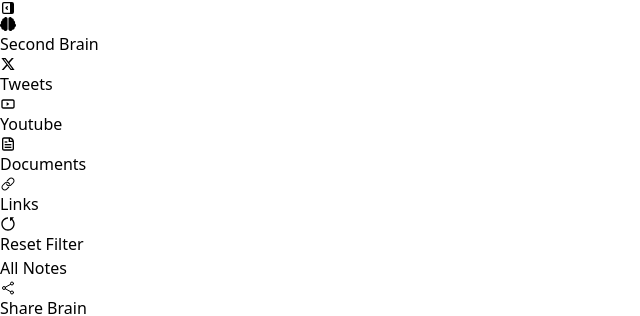
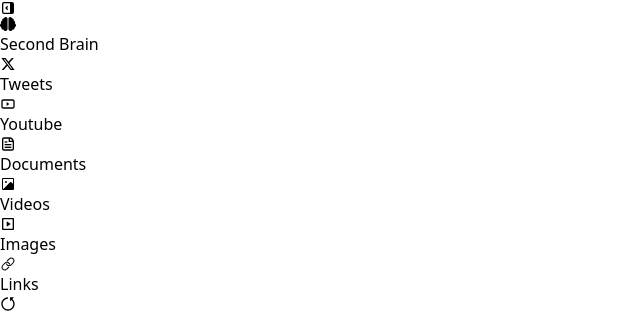
Before and after one commit to lomash-choudhary/Second-Brain-FE, a React (Vite) app: page /dashboard in a window 1280 px wide. Shown: the top 316 px of the page, without its empty margins (0-640 px from the left). Built offline with nearby package versions, Linux system fonts and the light colour scheme; no server answers.

Commit message:
added filters

```diff
--- a/src/components/sideBar.tsx
+++ b/src/components/sideBar.tsx
@@ -2,10 +2,11 @@
 import { FaBrain } from "react-icons/fa";
 import { CreateContext } from "../context/contextApi";
 import { TbLayoutSidebarRightExpandFilled } from "react-icons/tb";
-import { RiResetLeftFill, RiTwitterXFill } from "react-icons/ri";
+import { RiResetLeftFill, RiTwitterXFill, RiVideoLine } from "react-icons/ri";
 import { CgFileDocument, CgYoutube } from "react-icons/cg";
 import { IoIosLink } from "react-icons/io";
 import { useNavigate } from "react-router-dom";
+import { PiImageSquareFill } from "react-icons/pi";
 
 
 interface SidebarProps{
@@ -37,6 +38,14 @@
                     <CgFileDocument />
                     Documents
                 </div>
+                <div className="flex gap-2 items-center justify-center hover:rounded-lg hover:bg-gray-200 transition-all duration-300 cursor-pointer py-2 px-2" onClick={() => onClick?.("Videos")}>
+                    <PiImageSquareFill />
+                    Videos
+                </div>
+                <div className="flex gap-2 items-center justify-center hover:rounded-lg hover:bg-gray-200 transition-all duration-300 cursor-pointer py-2 px-2" onClick={() => onClick?.("Images")}>
+                    <RiVideoLine />
+                    Images
+                </div>
                 <div className="flex gap-2 items-center justify-center hover:rounded-lg hover:bg-gray-200 transition-all duration-300 cursor-pointer py-2 px-2" onClick={() => onClick?.("Links")}>
                     <IoIosLink />
                     Links
```
